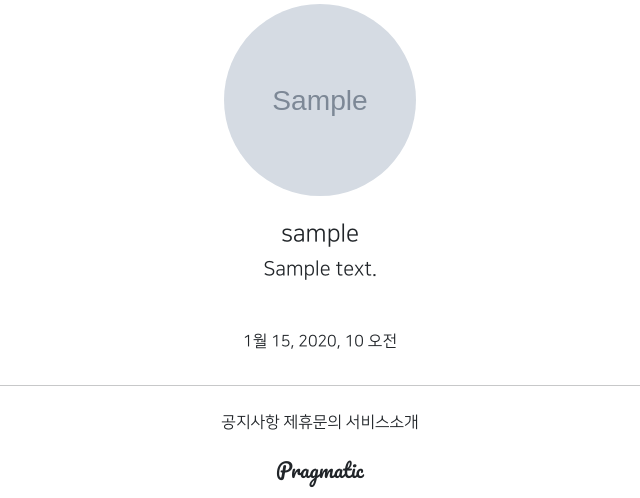
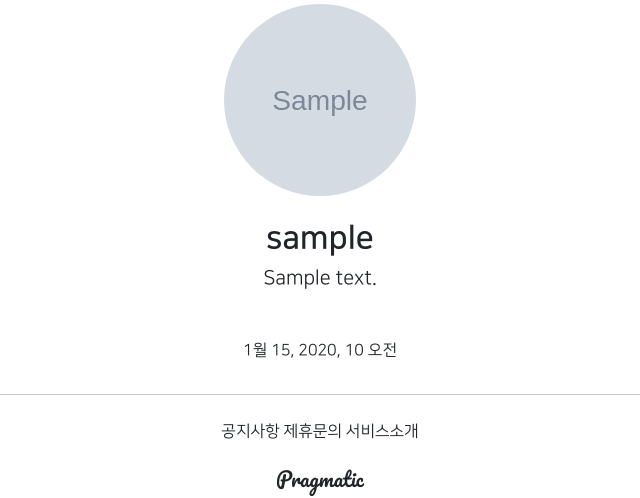
Before and after one commit to go-tech01/gis_4ban_1, a Django app: page /accounts/detail/1 in a window 1280 px wide. Shown: the part 269-767 px from the top of the page, without its empty margins (320-960 px from the left). Run offline with Django 3.2, Linux system fonts and the light colour scheme; tables that the repository leaves empty hold one stand-in row (values such as "Sample post"); grey boxes marked "Sample" are stand-in pictures; parts of the project's set-up code (start-up, migrations or seed data) failed here and were passed over; some libraries are stand-ins or nearby versions.

Commit message:
7/28 4ban class commit 1

```diff
--- a/accountapp/templates/accountapp/detail.html
+++ b/accountapp/templates/accountapp/detail.html
@@ -4,19 +4,19 @@
 
     <div class="text-center mw-500 m-auto">
         <div class="m-5">
-{#            <h4>{{ target_user.username }}</h4> {# id출력 #}
+{#            <h4>아이디(ID) : {{ target_user.username }}</h4> {# id출력 #}
             {% if target_user.profile %}     {# Prelated_name='profile' #}
                 <img src="{{ target_user.profile.image.url }}"
                      class = "profile_image m-4"
                      alt="profile image"> {# 알터내이터 못 받아왔을때 대체하는 문자형 #}
-                <h4>{{ target_user.profile.nickname }}</h4>
+                <h2 class="NNS_B">{{ target_user.profile.nickname }}</h2>
                 <h5>{{ target_user.profile.message }}</h5>
             {% else %}
-            <h4>
+            <h2>
                 <a href="{% url 'profileapp:create' %}">
                 Create Profile
                 </a>
-            </h4>
+            </h2>
             {% endif %}
         </div>
         <div>
--- a/static/base.css
+++ b/static/base.css
@@ -27,3 +27,7 @@
     border-radius: 20rem;
     object-fit: cover;  /* 잘라내기 */
 }
+
+.NNS_B{
+    font-family: "NanumSquareB", cursive;
+}
```
